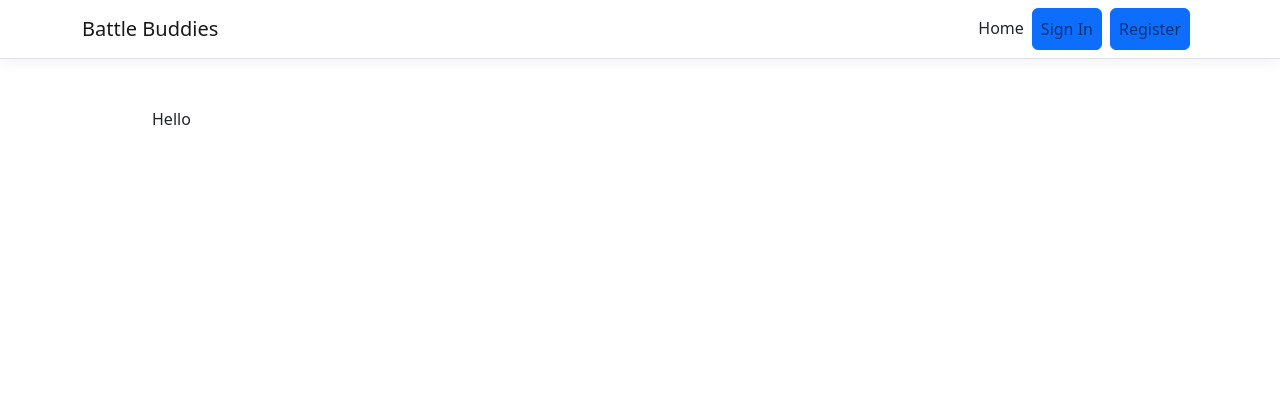
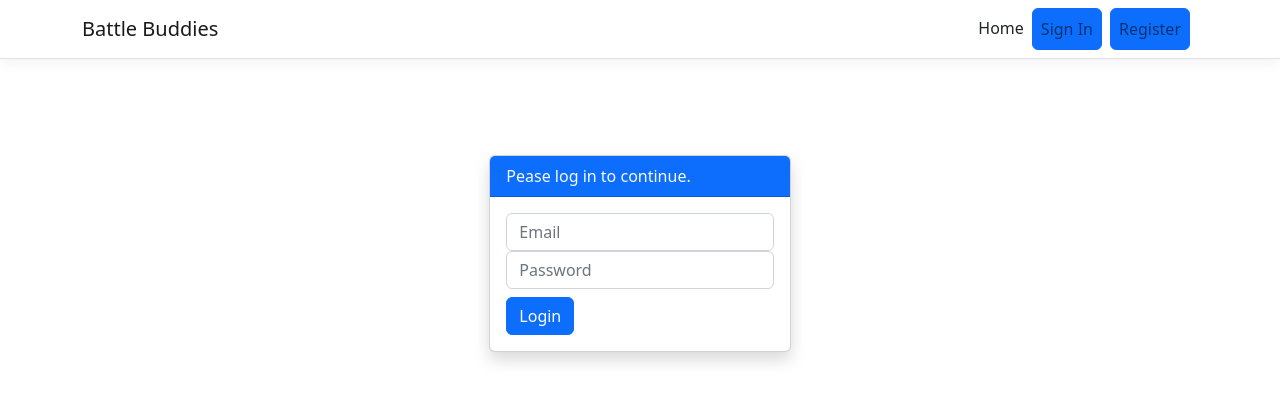
Before and after one commit to l-enrique-v/fall-in, a React (Create React App) app in the folder ClientApp/: page /SignIn in a window 1280 px wide. Shown: the top 402 px of the page. Built offline with nearby package versions, Linux system fonts and the light colour scheme.

Commit message:
stubbed out sign-in

```diff
--- a/ClientApp/src/components/SignIn.jsx
+++ b/ClientApp/src/components/SignIn.jsx
@@ -1,10 +1,62 @@
 import React from "react";
+import { Formik, Form, Field, ErrorMessage } from "formik";
+import { Container, Row, Col, Card } from "react-bootstrap";
 
 const SignIn = () => {
   return (
-    <div>
-      <p>Hello</p>
-    </div>
+    <>
+      <Container className="my-5">
+        <Row className="justify-content-around">
+          <Col md={4} className="my-5">
+            <Card className="shadow">
+              <Card.Header className="bg-primary text-light">
+                Pease log in to continue.
+              </Card.Header>
+              <Card.Body>
+                <Formik
+                  enableReinitialize={true}
+                  // initialValues={user}
+                  // onSubmit={logIn}
+                  // validationSchema={basicSchema}
+                >
+                  <Form>
+                    <div className="form-group">
+                      <Field
+                        type="email"
+                        name="email"
+                        className="form-control"
+                        placeholder="Email"
+                      ></Field>
+                      <ErrorMessage
+                        name="email"
+                        component="div"
+                        className="has-error"
+                      ></ErrorMessage>
+                    </div>
+                    <div className="form-group">
+                      <Field
+                        type="password"
+                        name="password"
+                        className="form-control mb-2"
+                        placeholder="Password"
+                      ></Field>
+                      <ErrorMessage
+                        name="password"
+                        component="div"
+                        className="has-error mb-2"
+                      ></ErrorMessage>
+                    </div>
+                    <button type="submit" className="btn btn-primary">
+                      Login
+                    </button>
+                  </Form>
+                </Formik>
+              </Card.Body>
+            </Card>
+          </Col>
+        </Row>
+      </Container>
+    </>
   );
 };
 export default SignIn;
```
Also changed, not shown: ClientApp/src/components/UserProfile.jsx (added, +29 -0 lines).
